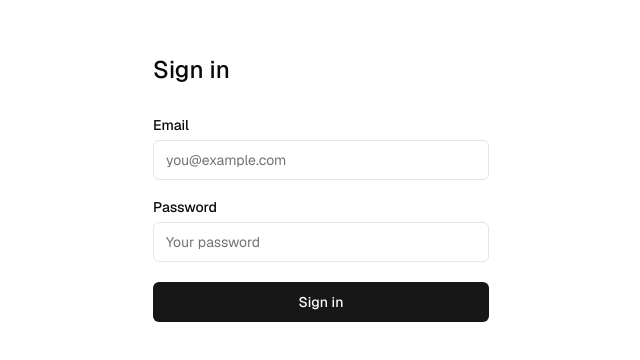
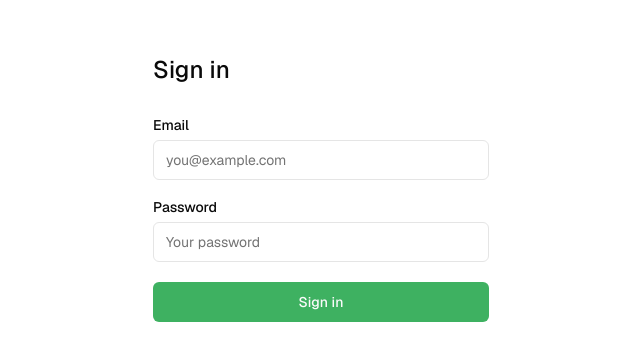
Before and after one commit to thatdeji/StackNotifier, a Next.js app: page /sign-in in a window 1280 px wide. Shown: the part 208-568 px from the top of the page, without its empty margins (319-959 px from the left). Built offline with nearby package versions, Linux system fonts and the light colour scheme.

Commit message:
chore : add green

```diff
--- a/app/globals.css
+++ b/app/globals.css
@@ -10,6 +10,8 @@
     --card-foreground: 0 0% 3.9%;
     --popover: 0 0% 100%;
     --popover-foreground: 0 0% 3.9%;
+    --paystack-green: 138, 48%, 47%;
+    --paystack-green-foreground: 0 0% 98%;
     --primary: 0 0% 9%;
     --primary-foreground: 0 0% 98%;
     --secondary: 0 0% 96.1%;
--- a/components/ui/button.tsx
+++ b/components/ui/button.tsx
@@ -9,7 +9,7 @@ const buttonVariants = cva(
   {
     variants: {
       variant: {
-        default: "bg-primary text-primary-foreground hover:bg-primary/90",
+        default: "bg-primary text-primary-foreground hover:opacity-90",
         destructive:
           "bg-destructive text-destructive-foreground hover:bg-destructive/90",
         outline:
@@ -30,7 +30,7 @@ const buttonVariants = cva(
       variant: "default",
       size: "default",
     },
-  },
+  }
 );
 
 export interface ButtonProps
@@ -49,7 +49,7 @@ const Button = React.forwardRef<HTMLButtonElement, ButtonProps>(
         {...props}
       />
     );
-  },
+  }
 );
 Button.displayName = "Button";
 
--- a/tailwind.config.ts
+++ b/tailwind.config.ts
@@ -25,8 +25,8 @@ const config = {
         background: "hsl(var(--background))",
         foreground: "hsl(var(--foreground))",
         primary: {
-          DEFAULT: "hsl(var(--primary))",
-          foreground: "hsl(var(--primary-foreground))",
+          DEFAULT: "hsl(var(--paystack-green))",
+          foreground: "hsl(var(--paystack-green-foreground))",
         },
         secondary: {
           DEFAULT: "hsl(var(--secondary))",
```
